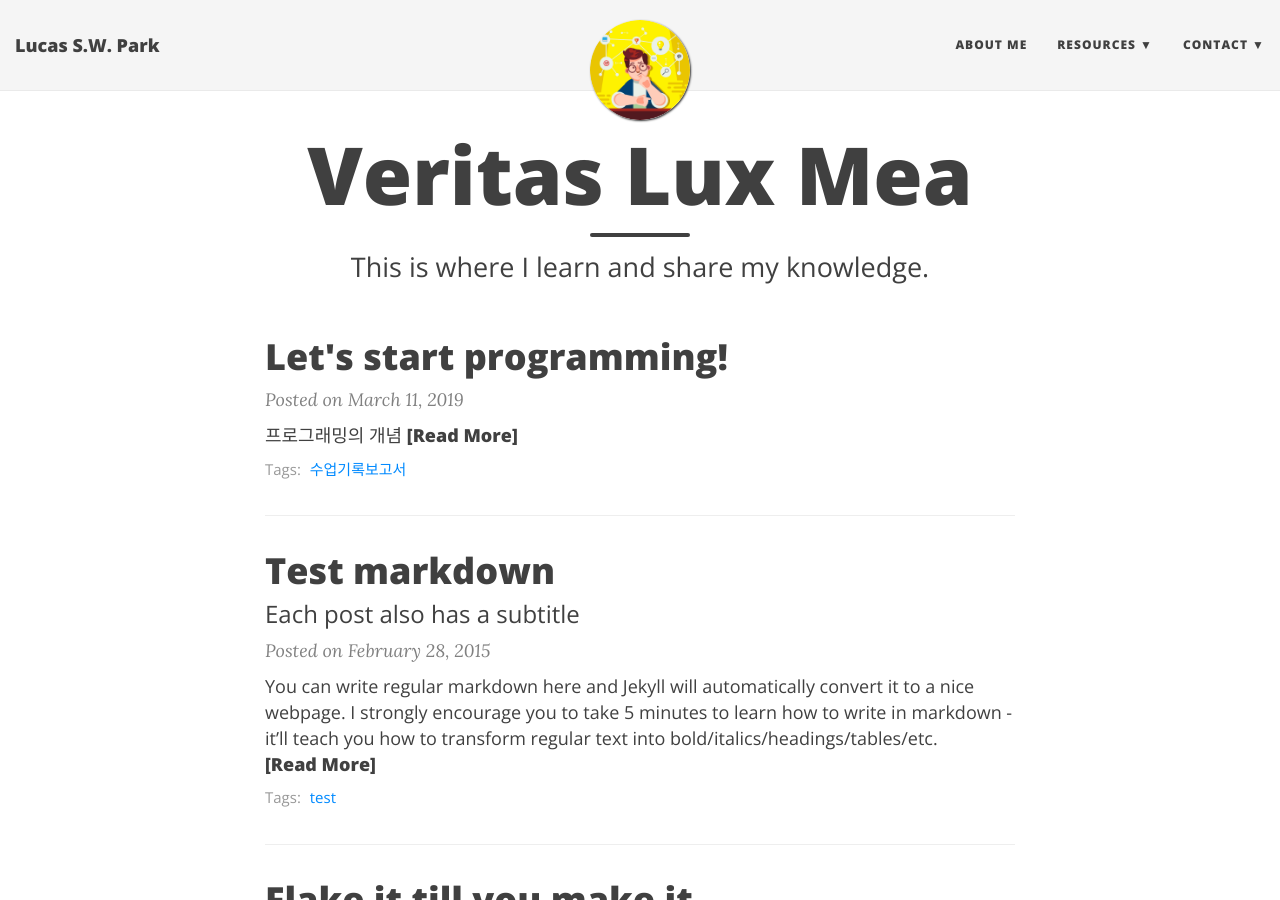
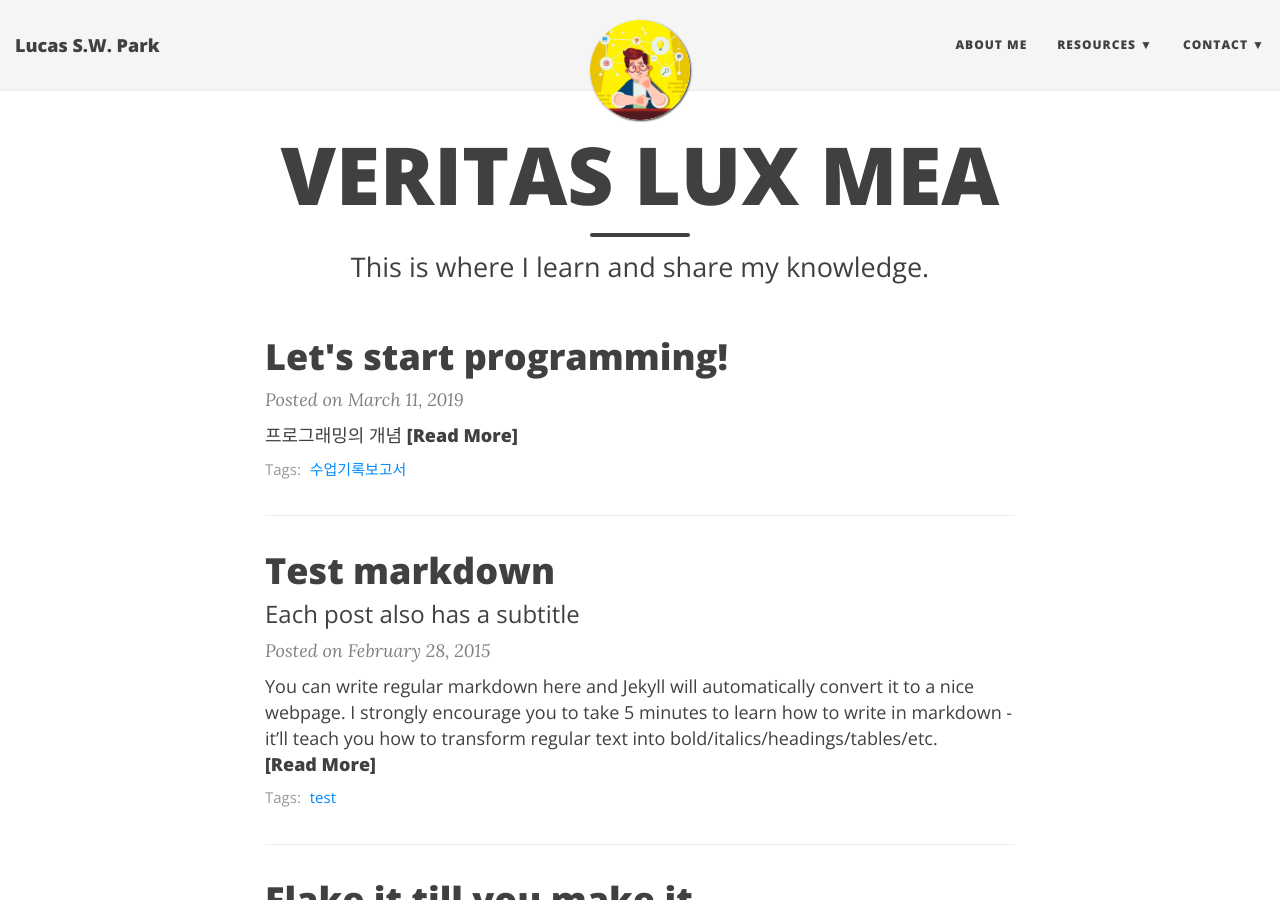
Before and after one commit to peeweeinkz/nks15.github.io, a Jekyll site: the page built from index.html, in a window 1280 px wide and 900 px high. Built offline with Jekyll 4.4.1, drawn with Linux system fonts in a browser that asks for light colours; nearby versions of some CDN libraries; the list of posts is cut into pages by our own code.

```diff
--- a/index.html
+++ b/index.html
@@ -1,6 +1,6 @@
 ---
 layout: page
-title: Veritas Lux Mea
+title: VERITAS LUX MEA
 subtitle: This is where I learn and share my knowledge.
 use-site-title: true
 ---
```
